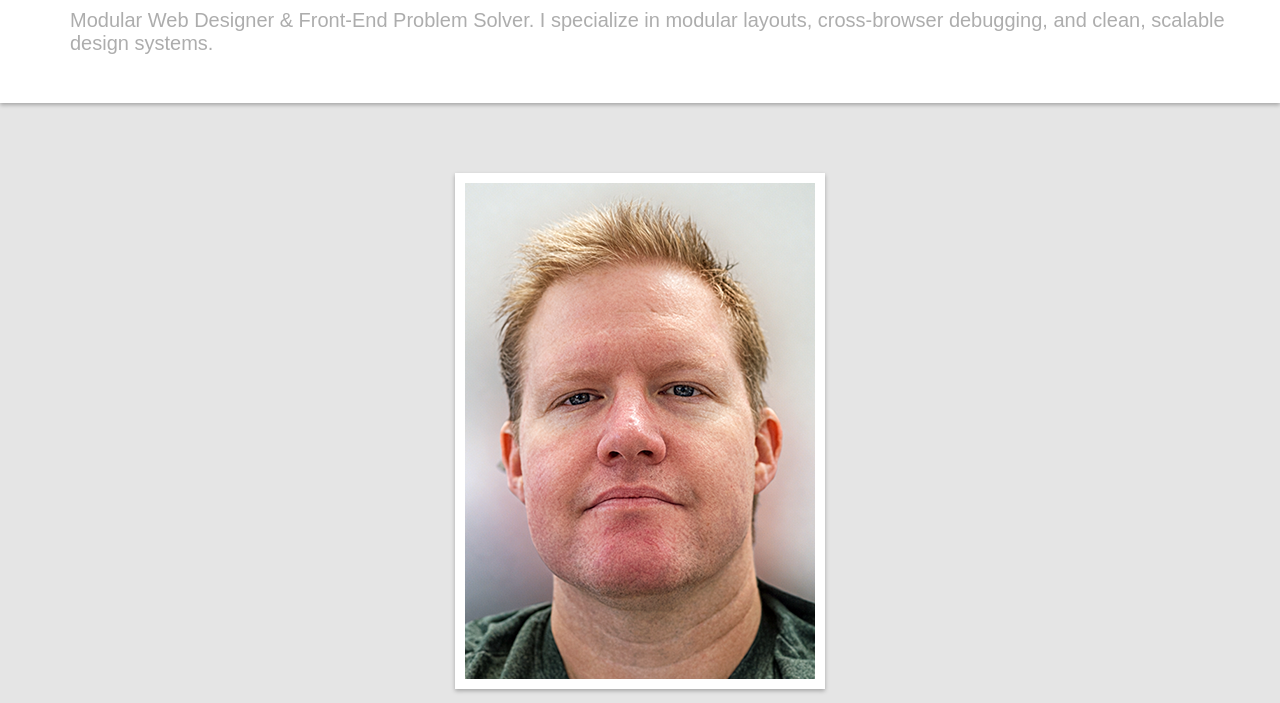
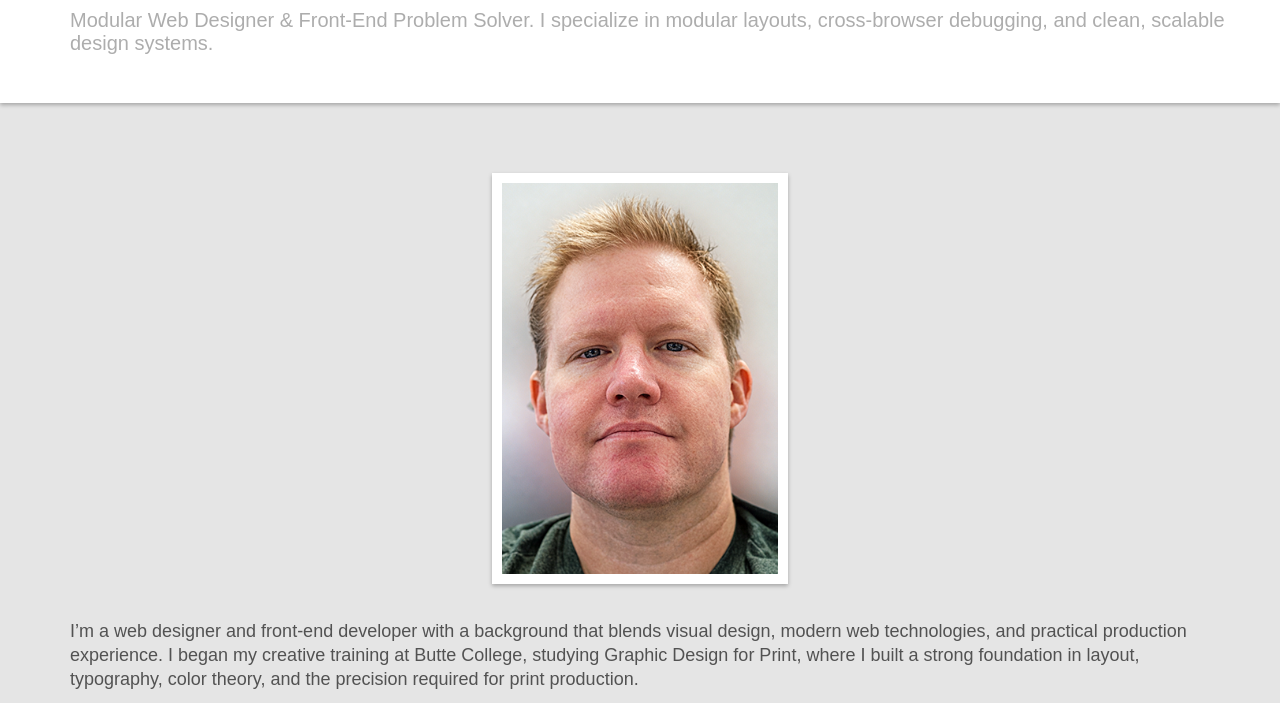
Before and after one commit to splomeda/my-portfolio, a plain HTML site: page about.html in a window 1280 px wide. Shown: the part 518-1221 px from the top of the page. Drawn offline with Linux system fonts and the light colour scheme.

Commit message:
Updated bio image
Updated CSS for bio image container and size

```diff
--- a/styles.css
+++ b/styles.css
@@ -195,16 +195,6 @@
   width: 350px;
   height: 350px;
 }
-#bio {
-  display: flex;
-  width: 90%;
-  height: auto;
-  justify-content: center;
-}
-#bio img {
-  border: 10px solid #ffffff;
-  box-shadow: 0 2px 4px rgba(0, 0, 0, 0.28);
-}
 #bio-wrapper {
   display: flex;
   flex-direction: column;
@@ -212,6 +202,15 @@
   align-items: center;
   margin-top: 50px;
   margin-bottom: 30px;
+}
+#bio {
+  display: flex;
+  justify-content: center;
+}
+#bio img {
+  width: 80%;
+  border: 10px solid #ffffff;
+  box-shadow: 0 2px 4px rgba(0, 0, 0, 0.28);
 }
 .body {
   padding-left: 70px;
```
